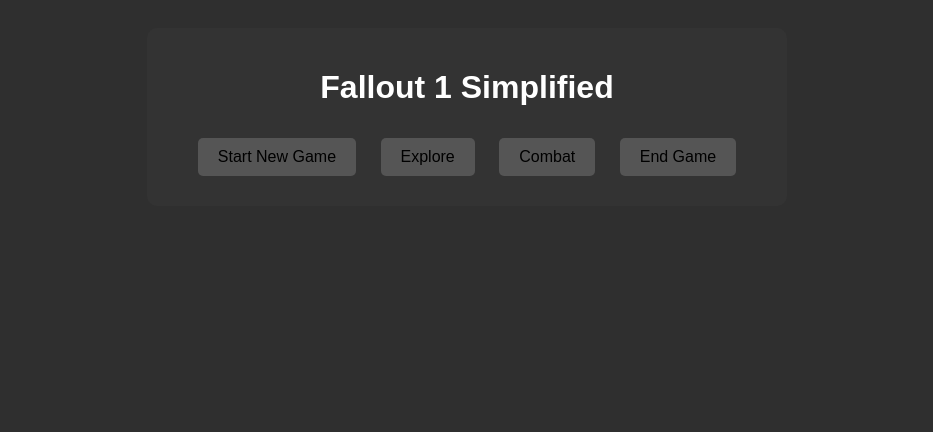
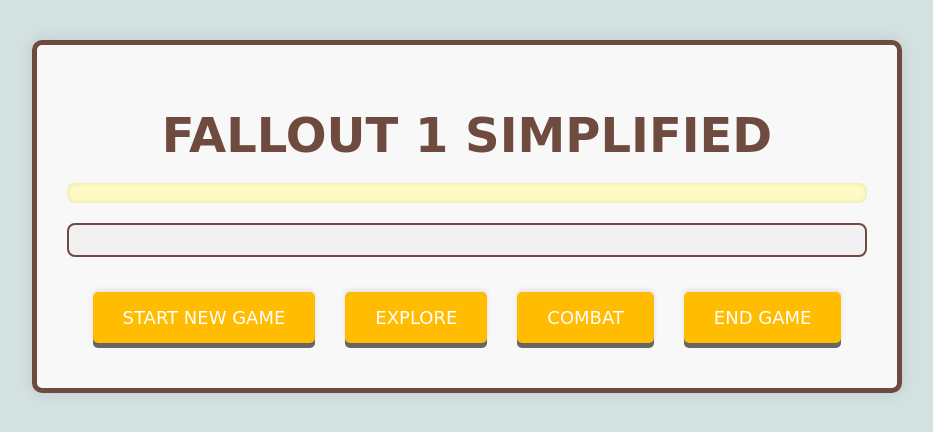
Before and after one commit to FV101LW/NotFallout, a plain HTML site: page index.html in a window 1280 px wide. Shown: the whole page, without its empty margins (173-1106 px from the left). Drawn offline with Linux system fonts and the light colour scheme.

Commit message:
Update styles.css
Tried a 1950s feel to the game design.

```diff
--- a/styles.css
+++ b/styles.css
@@ -1,37 +1,113 @@
+/* General Body Styling */
 body {
-    font-family: Arial, sans-serif;
-    background-color: #2f2f2f;
-    color: white;
+    font-family: 'Press Start 2P', cursive; /* Retro font */
+    background-color: #d3e1e0; /* Soft pastel background */
+    color: #2f2f2f; /* Dark gray text */
     text-align: center;
     padding: 20px;
+    margin: 0;
 }
 
+/* Game Container Styling */
 .game-container {
-    max-width: 600px;
-    margin: 0 auto;
-    background-color: #333;
-    padding: 20px;
+    max-width: 800px;
+    margin: 20px auto;
+    background-color: #f8f8f8; /* Off-white, clean background */
+    padding: 30px;
     border-radius: 10px;
+    border: 5px solid #6e4b3e; /* Brownish border */
+    box-shadow: 0 0 15px rgba(0, 0, 0, 0.1); /* Light shadow for depth */
 }
 
-button {
-    background-color: #555;
+/* Title */
+h1 {
+    font-family: 'Rock Salt', cursive;
+    color: #6e4b3e;
+    font-size: 48px;
+    margin-bottom: 20px;
+    text-transform: uppercase;
+}
+
+/* Game Status Text (Stats and Story) */
+#game-status p {
+    font-size: 18px;
+    font-family: 'Courier New', Courier, monospace; /* Monospace for a typewriter feel */
+    line-height: 1.5;
+    color: #2f2f2f;
+}
+
+/* Game Options (Buttons) */
+#game-options button {
+    background-color: #ffbc00; /* Retro yellow button color */
     border: none;
-    padding: 10px 20px;
-    margin: 10px;
-    font-size: 16px;
+    padding: 15px 30px;
+    margin: 15px;
+    font-size: 18px;
     cursor: pointer;
     border-radius: 5px;
+    box-shadow: 0 5px #666, 0 -2px 5px rgba(0,0,0,0.1); /* 3D button effect */
+    transition: background-color 0.3s, box-shadow 0.2s;
 }
 
-button:hover {
-    background-color: #777;
+/* Button Hover Effect */
+#game-options button:hover {
+    background-color: #e1a800; /* Darker yellow on hover */
+    box-shadow: 0 10px #444, 0 -5px 15px rgba(0, 0, 0, 0.3); /* Stronger shadow on hover */
 }
 
-#game-status {
+/* Stats and Story Formatting */
+#stats {
+    font-family: 'Courier New', Courier, monospace;
+    background-color: #fff9c4; /* Light yellow for stats box */
+    padding: 10px;
     margin-bottom: 20px;
+    border-radius: 8px;
+    box-shadow: inset 0 0 5px rgba(0, 0, 0, 0.1);
+    font-size: 16px;
 }
 
-#game-options button {
-    display: inline-block;
+/* Story Text Area */
+#story-text {
+    font-family: 'Courier New', Courier, monospace;
+    color: #444;
+    background-color: #f1f1f1; /* Slightly gray background */
+    padding: 15px;
+    margin: 20px 0;
+    border-radius: 8px;
+    border: 2px solid #6e4b3e; /* Border for story text */
+    font-size: 18px;
+    line-height: 1.5;
 }
+
+/* Button Container */
+#game-options {
+    display: flex;
+    flex-wrap: wrap;
+    justify-content: center;
+}
+
+/* Retro Button Style for Game Actions */
+button {
+    font-family: 'Press Start 2P', cursive; /* Retro console-style font */
+    font-size: 18px;
+    color: #fff;
+    text-transform: uppercase;
+    padding: 15px 30px;
+    margin: 10px;
+    border: none;
+    background-color: #ff9800; /* Warm, vintage orange */
+    border-radius: 5px;
+    box-shadow: 2px 2px 5px rgba(0, 0, 0, 0.3);
+    cursor: pointer;
+    transition: all 0.3s ease;
+}
+
+/* Button Hover Effects */
+button:hover {
+    background-color: #f57c00;
+    box-shadow: 0 0 10px rgba(0, 0, 0, 0.3);
+    transform: scale(1.1);
+}
+
+/* Fonts for Retro Feel */
+@import url('https://fonts.googleapis.com/css2?family=Press+Start+2P&family=Rock+Salt&display=swap');
```
